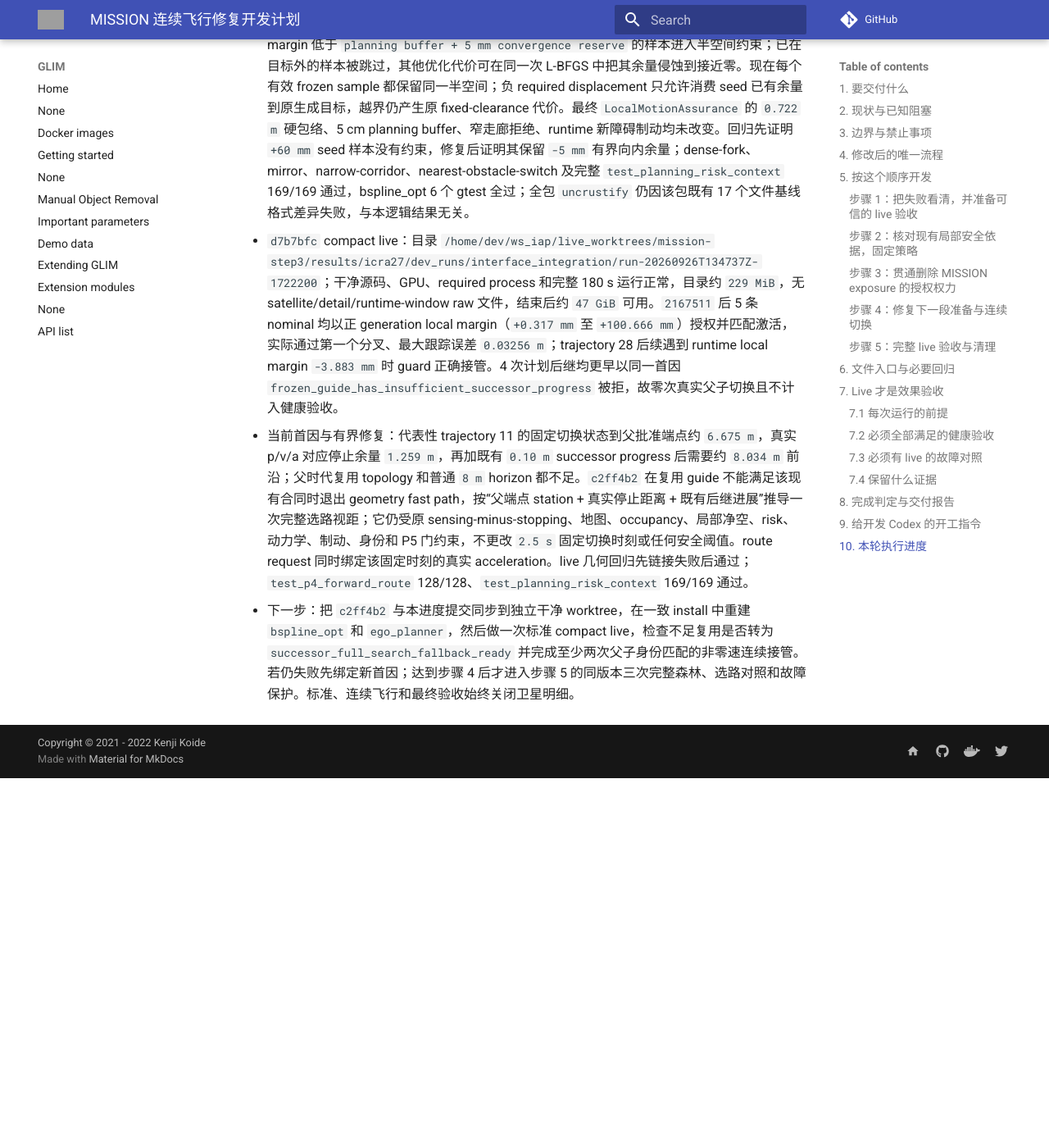
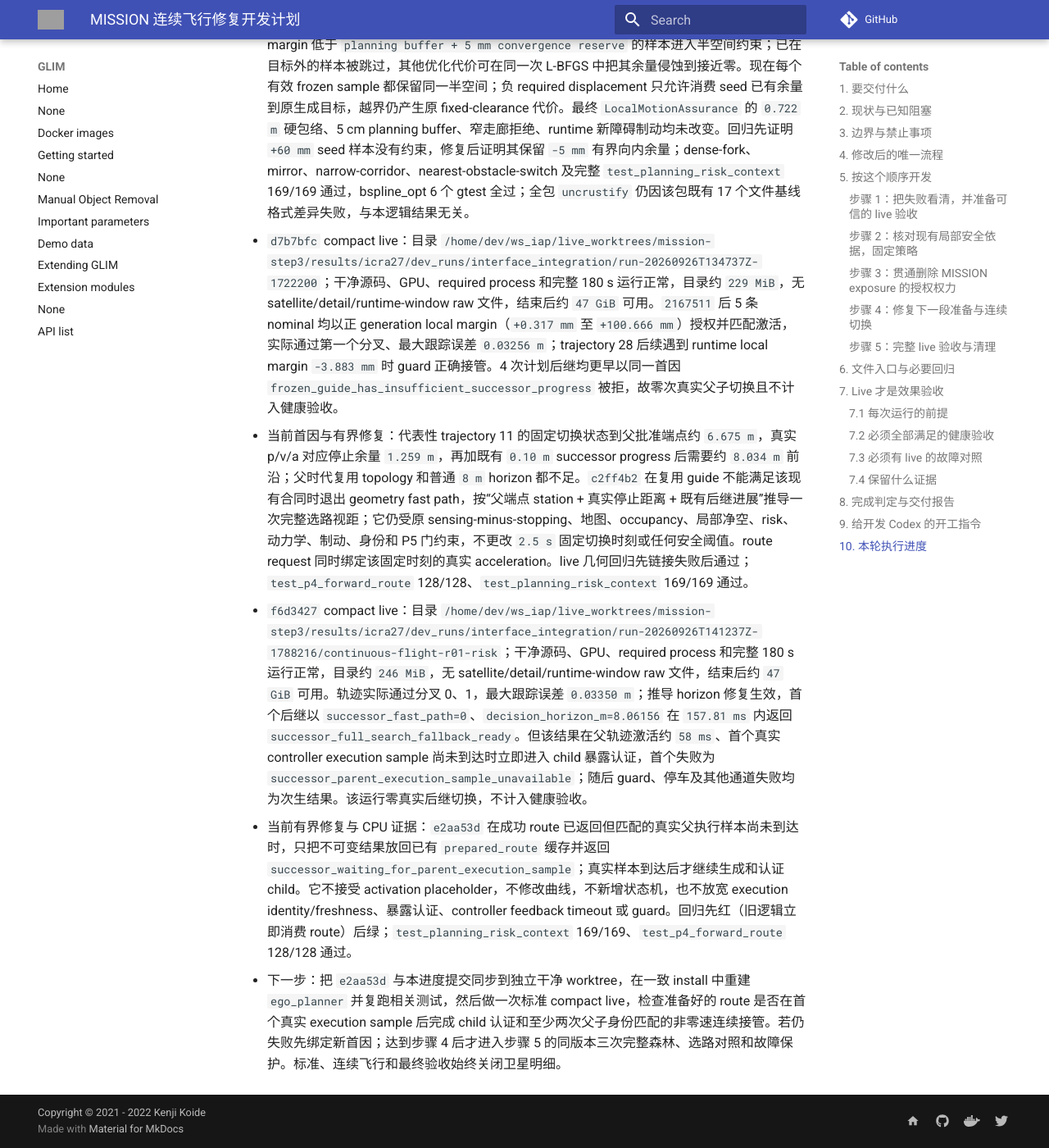
Before and after one commit to Printeger/iap, an MkDocs documentation site: the page built from docs/icra27/MISSION_CONTINUOUS_FLIGHT_IMPLEMENTATION_PLAN.md, in a window 1280 px wide and 1400 px high, scrolled down 18390 px. Shown: the whole window at 82% size. Built offline with MkDocs 1.6.1 and Material for MkDocs 9.7.7, drawn with Linux system fonts in a browser that asks for light colours; nearby versions of some CDN libraries; comment, search, counter and statistics services are not loaded; before the commit the page ends 19339 px from its top, so only the background shows below that; grey boxes are pictures that could not be loaded.

Commit message:
docs(icra27): record execution sample live cause

```diff
--- a/docs/icra27/MISSION_CONTINUOUS_FLIGHT_IMPLEMENTATION_PLAN.md
+++ b/docs/icra27/MISSION_CONTINUOUS_FLIGHT_IMPLEMENTATION_PLAN.md
@@ -297,4 +297,6 @@ symlink、非 tracked 且无进程占用后才能按精确路径删除。遵守
 - 当前有界修复与 CPU 证据：`2167511` 修复 fixed-clearance 冻结约束遗漏。此前仅 seed margin 低于 `planning buffer + 5 mm convergence reserve` 的样本进入半空间约束；已在目标外的样本被跳过，其他优化代价可在同一次 L-BFGS 中把其余量侵蚀到接近零。现在每个有效 frozen sample 都保留同一半空间；负 required displacement 只允许消费 seed 已有余量到原生成目标，越界仍产生原 fixed-clearance 代价。最终 `LocalMotionAssurance` 的 `0.722 m` 硬包络、5 cm planning buffer、窄走廊拒绝、runtime 新障碍制动均未改变。回归先证明 `+60 mm` seed 样本没有约束，修复后证明其保留 `-5 mm` 有界向内余量；dense-fork、mirror、narrow-corridor、nearest-obstacle-switch 及完整 `test_planning_risk_context` 169/169 通过，bspline_opt 6 个 gtest 全过；全包 `uncrustify` 仍因该包既有 17 个文件基线格式差异失败，与本逻辑结果无关。
 - `d7b7bfc` compact live：目录 `/home/dev/ws_iap/live_worktrees/mission-step3/results/icra27/dev_runs/interface_integration/run-20260926T134737Z-1722200`；干净源码、GPU、required process 和完整 180 s 运行正常，目录约 `229 MiB`，无 satellite/detail/runtime-window raw 文件，结束后约 `47 GiB` 可用。`2167511` 后 5 条 nominal 均以正 generation local margin（`+0.317 mm` 至 `+100.666 mm`）授权并匹配激活，实际通过第一个分叉、最大跟踪误差 `0.03256 m`；trajectory 28 后续遇到 runtime local margin `-3.883 mm` 时 guard 正确接管。4 次计划后继均更早以同一首因 `frozen_guide_has_insufficient_successor_progress` 被拒，故零次真实父子切换且不计入健康验收。
 - 当前首因与有界修复：代表性 trajectory 11 的固定切换状态到父批准端点约 `6.675 m`，真实 p/v/a 对应停止余量 `1.259 m`，再加既有 `0.10 m` successor progress 后需要约 `8.034 m` 前沿；父时代复用 topology 和普通 `8 m` horizon 都不足。`c2ff4b2` 在复用 guide 不能满足该现有合同时退出 geometry fast path，按“父端点 station + 真实停止距离 + 既有后继进展”推导一次完整选路视距；它仍受原 sensing-minus-stopping、地图、occupancy、局部净空、risk、动力学、制动、身份和 P5 门约束，不更改 `2.5 s` 固定切换时刻或任何安全阈值。route request 同时绑定该固定时刻的真实 acceleration。live 几何回归先链接失败后通过；`test_p4_forward_route` 128/128、`test_planning_risk_context` 169/169 通过。
-- 下一步：把 `c2ff4b2` 与本进度提交同步到独立干净 worktree，在一致 install 中重建 `bspline_opt` 和 `ego_planner`，然后做一次标准 compact live，检查不足复用是否转为 `successor_full_search_fallback_ready` 并完成至少两次父子身份匹配的非零速连续接管。若仍失败先绑定新首因；达到步骤 4 后才进入步骤 5 的同版本三次完整森林、选路对照和故障保护。标准、连续飞行和最终验收始终关闭卫星明细。
+- `f6d3427` compact live：目录 `/home/dev/ws_iap/live_worktrees/mission-step3/results/icra27/dev_runs/interface_integration/run-20260926T141237Z-1788216/continuous-flight-r01-risk`；干净源码、GPU、required process 和完整 180 s 运行正常，目录约 `246 MiB`，无 satellite/detail/runtime-window raw 文件，结束后约 `47 GiB` 可用。轨迹实际通过分叉 0、1，最大跟踪误差 `0.03350 m`；推导 horizon 修复生效，首个后继以 `successor_fast_path=0`、`decision_horizon_m=8.06156` 在 `157.81 ms` 内返回 `successor_full_search_fallback_ready`。但该结果在父轨迹激活约 `58 ms`、首个真实 controller execution sample 尚未到达时立即进入 child 暴露认证，首个失败为 `successor_parent_execution_sample_unavailable`；随后 guard、停车及其他通道失败均为次生结果。该运行零真实后继切换，不计入健康验收。
+- 当前有界修复与 CPU 证据：`e2aa53d` 在成功 route 已返回但匹配的真实父执行样本尚未到达时，只把不可变结果放回已有 `prepared_route` 缓存并返回 `successor_waiting_for_parent_execution_sample`；真实样本到达后才继续生成和认证 child。它不接受 activation placeholder，不修改曲线，不新增状态机，也不放宽 execution identity/freshness、暴露认证、controller feedback timeout 或 guard。回归先红（旧逻辑立即消费 route）后绿；`test_planning_risk_context` 169/169、`test_p4_forward_route` 128/128 通过。
+- 下一步：把 `e2aa53d` 与本进度提交同步到独立干净 worktree，在一致 install 中重建 `ego_planner` 并复跑相关测试，然后做一次标准 compact live，检查准备好的 route 是否在首个真实 execution sample 后完成 child 认证和至少两次父子身份匹配的非零速连续接管。若仍失败先绑定新首因；达到步骤 4 后才进入步骤 5 的同版本三次完整森林、选路对照和故障保护。标准、连续飞行和最终验收始终关闭卫星明细。
```
